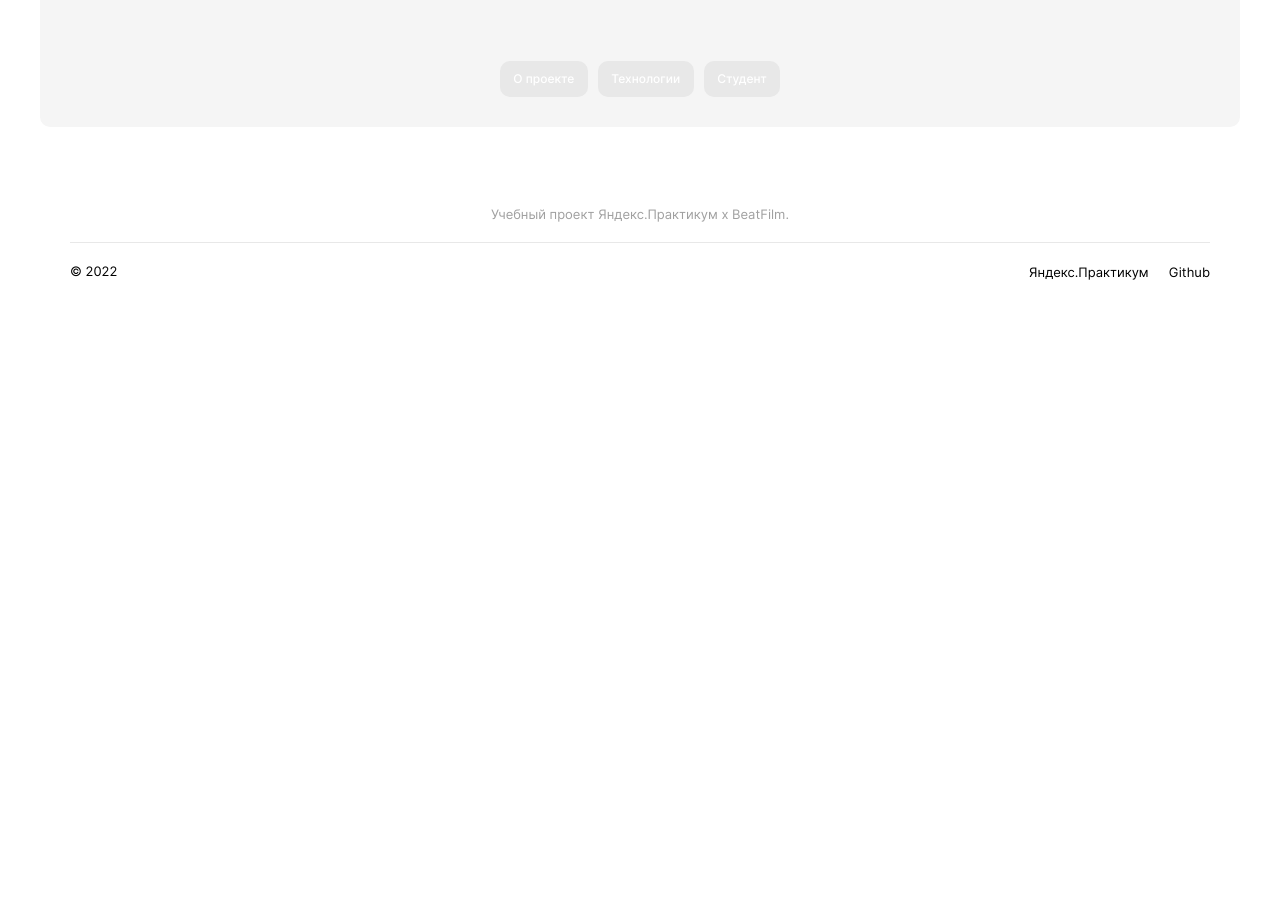
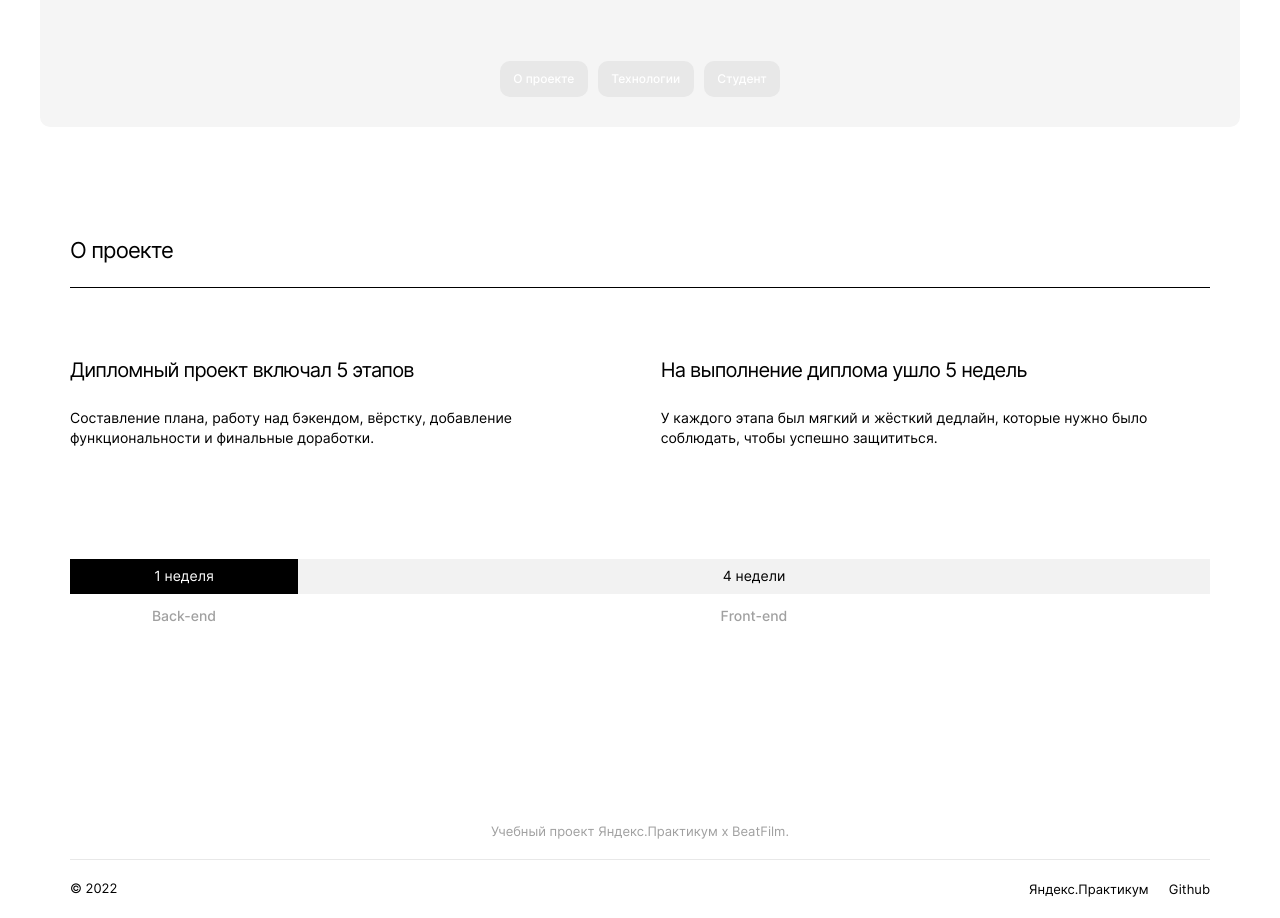
Before and after one commit to igorpodgorniy/movies-explorer-frontend, a React (Create React App) app: page / in a window 1280 px wide. Shown: the part 460-1378 px from the top of the page. Before the commit the page ends 800 px from the top, so only its background shows below. Built offline with nearby package versions, Linux system fonts and the light colour scheme.

Commit message:
Сверстать десктопную версию секции О проекте

```diff
--- a/src/components/Header/Header.css
+++ b/src/components/Header/Header.css
@@ -8,6 +8,7 @@
   padding-left: 70px;
   display: flex;
   align-items: center;
+  box-sizing: border-box;
 }
 
 .header__logo {
--- a/src/components/Main/Main.css
+++ b/src/components/Main/Main.css
@@ -62,3 +62,85 @@
 .first-screen__button:active {
   box-shadow: 0px 1px 5px -2px rgba(0, 0, 0, 0.2);
 }
+
+.about-project {
+  max-width: 1140px;
+  margin: 0 auto;
+  padding-top: 110px;
+  padding-bottom: 110px;
+}
+
+.about-project__list {
+  list-style: none;
+  padding-left: 0;
+  margin-top: 70px;
+  display: flex;
+  gap: 54px;
+}
+
+.about-roject__title {
+  margin: 0;
+  padding-bottom: 26px;
+  font-family: 'Inter', 'Arial', sans-serif;
+  font-weight: 400;
+  font-size: 20px;
+  line-height: 1.2;
+  letter-spacing: -0.04em;
+  color: #000000;
+}
+
+.about-project__text {
+  margin: 0;
+  font-family: 'Inter', 'Arial', sans-serif;
+  font-weight: 400;
+  font-size: 14px;
+  line-height: 1.43;
+  color: #000000;
+}
+
+.about-project__timeline {
+  display: grid;
+  grid-template-columns: 20% 80%;
+  row-gap: 5px;
+  text-align: center;
+  padding-top: 95px;
+}
+
+.about-project__time {
+  padding-top: 9px;
+  padding-bottom: 9px;
+  background-color: #F2F2F2;
+  font-family: 'Inter', 'Arial', sans-serif;
+  font-weight: 400;
+  font-size: 14px;
+  line-height: 1.21;
+  color: #000000;
+}
+
+.about-project__time_dark {
+  color: #FFFFFF;
+  background-color: #000000;
+}
+
+.about-project__time-title {
+  padding-top: 9px;
+  padding-bottom: 9px;
+  margin: 0;
+  font-family: 'Inter', 'Arial', sans-serif;
+  font-weight: 500;
+  font-size: 14px;
+  line-height: 1.21;
+  color: #A0A0A0;
+}
+
+.section-title {
+  margin: 0;
+  padding-bottom: 23px;
+  font-family: 'Inter', 'Arial', sans-serif;
+  font-weight: 400;
+  font-size: 22px;
+  line-height: 1.23;
+  letter-spacing: -0.04em;
+  color: #000000;
+  border-bottom: 1px solid #000000;
+}
--- a/src/components/Main/Main.js
+++ b/src/components/Main/Main.js
@@ -11,6 +11,25 @@ function Main() {
           <li><button type="button" className="first-screen__button">Студент</button></li>
         </ul>
       </section>
+      <section class="about-project">
+        <h2 class="section-title">О проекте</h2>
+        <ul class="about-project__list">
+          <li>
+            <h3 class="about-roject__title">Дипломный проект включал 5 этапов</h3>
+            <p class="about-project__text">Составление плана, работу над бэкендом, вёрстку, добавление функциональности и финальные доработки.</p>
+          </li>
+          <li>
+            <h3 class="about-roject__title">На выполнение диплома ушло 5 недель</h3>
+            <p class="about-project__text">У каждого этапа был мягкий и жёсткий дедлайн, которые нужно было соблюдать, чтобы успешно защититься.</p>
+          </li>
+        </ul>
+        <section class="about-project__timeline">
+          <span class="about-project__time about-project__time_dark">1 неделя</span>
+          <span class="about-project__time">4 недели</span>
+          <h4 class="about-project__time-title">Back-end</h4>
+          <h4 class="about-project__time-title">Front-end</h4>
+        </section>
+      </section>
     </main>
   );
 }
```
